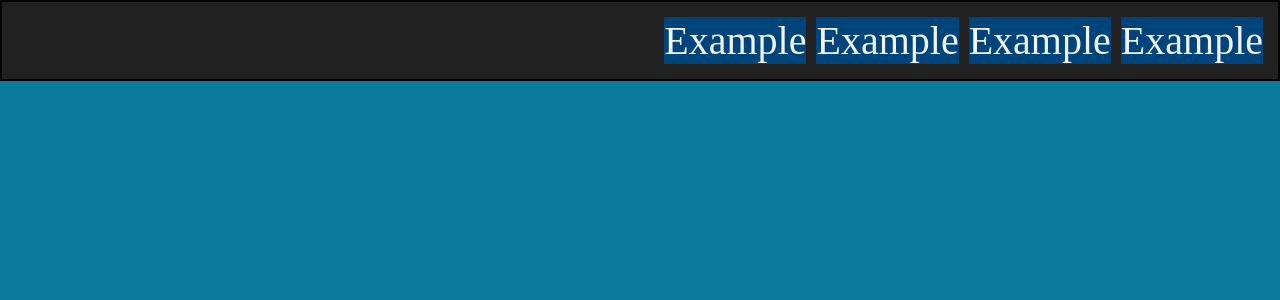
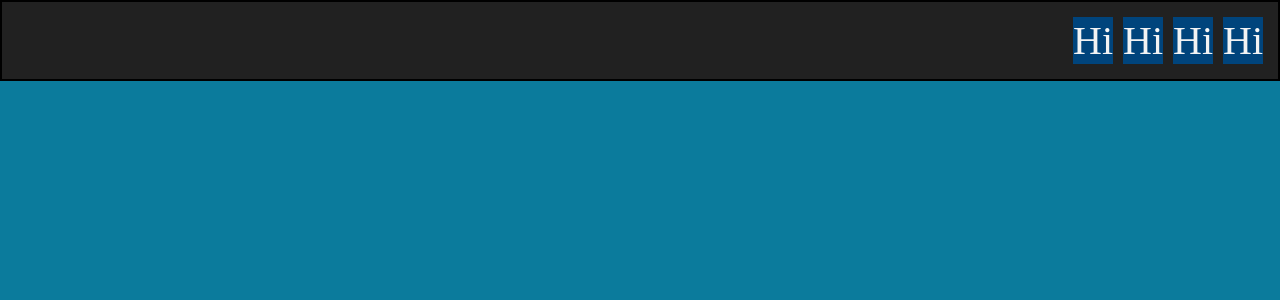
Before and after one commit to Jokemon-coder/Image-Crud-React-Project, a React (Create React App) app: page / in a window 1280 px wide. Shown: the top 300 px of the page. Built offline with nearby package versions, Linux system fonts and the light colour scheme.

Commit message:
Navbar hover system revamped and working

```diff
--- a/src/components/Navbar/Navbar.js
+++ b/src/components/Navbar/Navbar.js
@@ -3,7 +3,44 @@ import "./Navbar.css";
 
 function Navbar() {
 
-    const[isHovering, setHovering]= useState([false, "MainElementChildBackground"]);
+    /*const[isHovering, setHovering] = useState(false);
+
+    const mouseOverAndOut = (target) => {
+        if(isHovering === false)
+        {
+            setHovering(true);
+            console.log(navItem);
+        }
+    }
+
+    var className = "MainElementChildBackground";
+
+    if(isHovering) {
+        className += "Focus";
+    }*/
+
+    /*
+    <li className={[className, "NavItem"].join(" ")/*[isHovering ? "MainElementChildBackgroundFocus" : "MainElementChildBackground", "NavItem"].join(" ")} onMouseOver={() => setHovering(true)} onMouseOut={() => setHovering(false)}>Example</li>
+    <li className={[className, "NavItem"].join(" ")} onMouseOver={() => setHovering(true)} onMouseOut={() => setHovering(false)}>Example</li>
+    <li className={[className, "NavItem"].join(" ")} onMouseOver={() => setHovering(true)} onMouseOut={() => setHovering(false)}>Example</li>
+    <li className={[className, "NavItem"].join(" ")} onMouseOver={() => setHovering(true)} onMouseOut={() => setHovering(false)}>Example</li>
+
+    */
+
+    return(
+        <React.Fragment>
+            <ul id="Navbar" className="MainElementBackground">
+            <ListItem content="Hi"/>
+            <ListItem content="Hi"/>
+            <ListItem content="Hi"/>
+            <ListItem content="Hi"/>
+            </ul>
+        </React.Fragment>
+    );
+}
+
+function ListItem(props) {
+    const[isHovering, setHovering] = useState(false);
 
     /*const mouseOverAndOut = (target) => {
         if(isHovering === false)
@@ -12,32 +49,12 @@ function Navbar() {
             console.log(navItem);
         }
     }*/
-    const mouseOverAndOut = (e) => {
-        if(isHovering[0] === false)
-        {
-            e.target.classList.remove(isHovering[1]);
-            e.target.classList.add("MainElementChildBackgroundFocus");
-            setHovering([true, "MainElementChildBackgroundFocus"]);
-            console.log(isHovering);
-
-        }else
-        {
-            e.target.classList.remove(isHovering[1]);
-            e.target.classList.add("MainElementChildBackground");
-            setHovering([false, "MainElementChildBackground"]);
-        }
-    }
 
     return(
         <React.Fragment>
-            <ul id="Navbar" className="MainElementBackground">
-                <li className="NavItem MainElementChildBackground" onMouseOver={mouseOverAndOut} onMouseOut={mouseOverAndOut}>Example</li>
-                <li className="NavItem MainElementChildBackground">Example</li>
-                <li className="NavItem MainElementChildBackground">Example</li>
-                <li className="NavItem MainElementChildBackground">Example</li>
-            </ul>
-        </React.Fragment>
-    );
+            <li className={[isHovering ? "MainElementChildBackgroundFocus" : "MainElementChildBackground", "NavItem"].join(" ")/*[isHovering ? "MainElementChildBackgroundFocus" : "MainElementChildBackground", "NavItem"].join(" ")*/} onMouseOver={() => setHovering(!isHovering)} onMouseOut={() => setHovering(!isHovering)}>{props.content}</li>
+         </React.Fragment>
+    )
 }
 
 export default Navbar;
```
